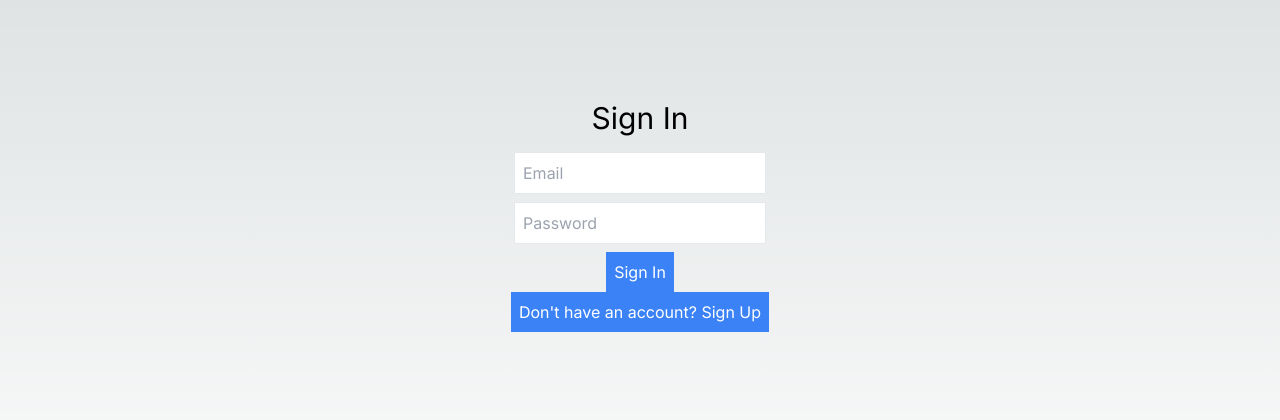
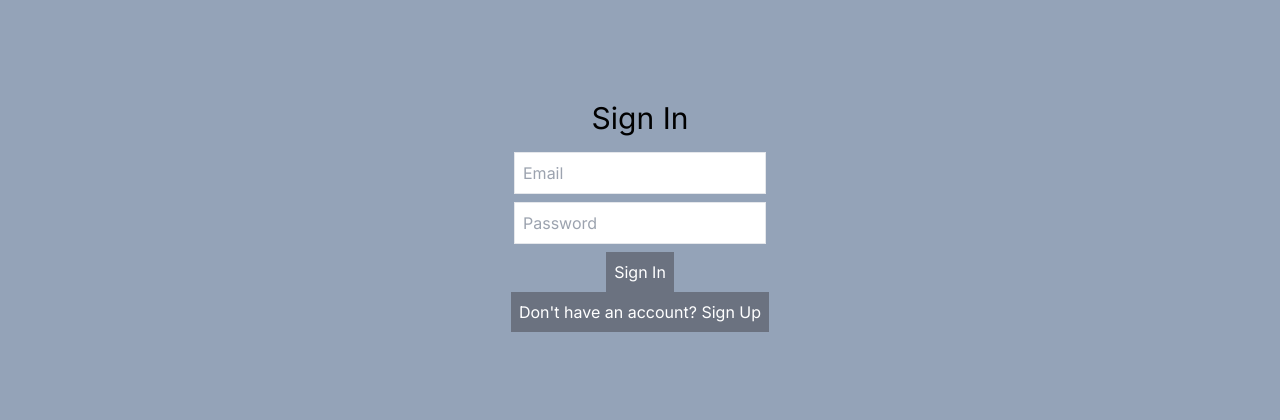
Before and after one commit to dgarciaperales/pantry-tracker, a Next.js app: page / in a window 1280 px wide. Shown: the part 184-604 px from the top of the page. Built offline with nearby package versions, Linux system fonts and the light colour scheme; no server answers.

Commit message:
navbar signout, sign-in ui improved

```diff
--- a/components/SignInPage.js
+++ b/components/SignInPage.js
@@ -27,7 +27,7 @@ export default function SignInPage() {
     };
 
     return (
-        <div className="flex flex-col items-center justify-center min-h-screen">
+        <div className="flex flex-col items-center justify-center min-h-screen  bg-slate-400">
             <h2 className="text-3xl mb-4">{isSignUp ? 'Sign Up' : 'Sign In'}</h2>
             {error && <p className="text-red-500">{error}</p>}
             <input
@@ -44,10 +44,10 @@ export default function SignInPage() {
                 onChange={(e) => setPassword(e.target.value)}
                 className="mb-2 p-2 border text-black"
             />
-            <button onClick={isSignUp ? handleSignUp : handleSignIn} className="p-2 bg-blue-500 text-white">
+            <button onClick={isSignUp ? handleSignUp : handleSignIn} className="p-2 bg-gray-500 text-white">
                 {isSignUp ? 'Sign Up' : 'Sign In'}
             </button>
-            <button onClick={() => setIsSignUp(!isSignUp)} className="p-2 bg-blue-500 text-white">
+            <button onClick={() => setIsSignUp(!isSignUp)} className="p-2 bg-gray-500 text-white">
                 {isSignUp ? 'Already have an account? Sign In' : "Don\'t have an account? Sign Up"}
             </button>
         </div>
--- a/components/navbar.js
+++ b/components/navbar.js
@@ -1,12 +1,22 @@
 import React, {useState} from 'react';
 import { IconButton, Tooltip, Drawer, List, ListItem, ListItemText } from '@mui/material';
 import { Menu, Home, Save, AccountCircle, Search} from '@mui/icons-material';
+import { signOut } from 'firebase/auth';
+import { auth } from '../app/firebase';
 
 const NavBar = () => {
     const [drawerOpen, setDrawerOpen] = useState(false)
 
     const handleDrawerToggle = () => {
         setDrawerOpen(!drawerOpen);
+    };
+
+    const handleSignOut = async () => {
+        try {
+            await signOut(auth);
+        } catch (error) {
+            console.error("Error signing out: ", error);
+        }
     };
 
     return (
@@ -22,21 +32,14 @@ const NavBar = () => {
                 <Drawer anchor="left" open={drawerOpen} onClose={handleDrawerToggle}>
                     <List>
                         <ListItem button onClick={() => setDrawerOpen(false)}>
-                            <ListItemText primary = "Home" />
-                        </ListItem>
-                        <ListItem button onClick={() => setDrawerOpen(false)}>
                             <ListItemText primary = "Sign In" />
                         </ListItem>
                     </List>
                 </Drawer>
 
                 <div className='flex space-x-4'>
-                    <IconButton color = "inherit" className="hidden md:flex">
-                        <Home fontSize = "large"/>
-                    </IconButton>
-
-                    <Tooltip title ="Sign In">
-                        <IconButton color = "inherit" className="hidden md:flex">
+                    <Tooltip title ="Sign Out">
+                        <IconButton color = "inherit" className="hidden md:flex" onClick={handleSignOut}>
                             <AccountCircle fontSize = "large"/>
                         </IconButton>
                     </Tooltip>
```
